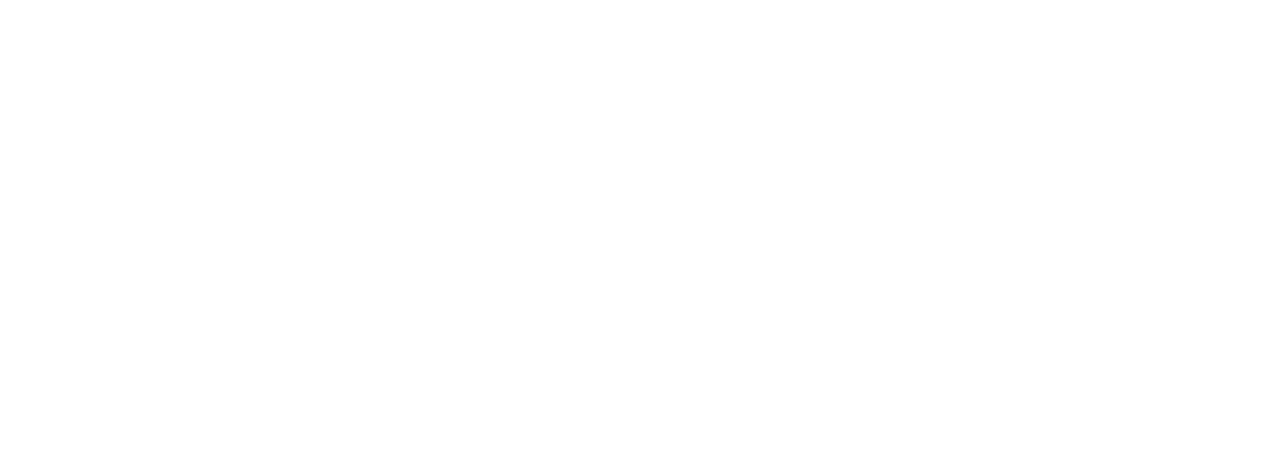
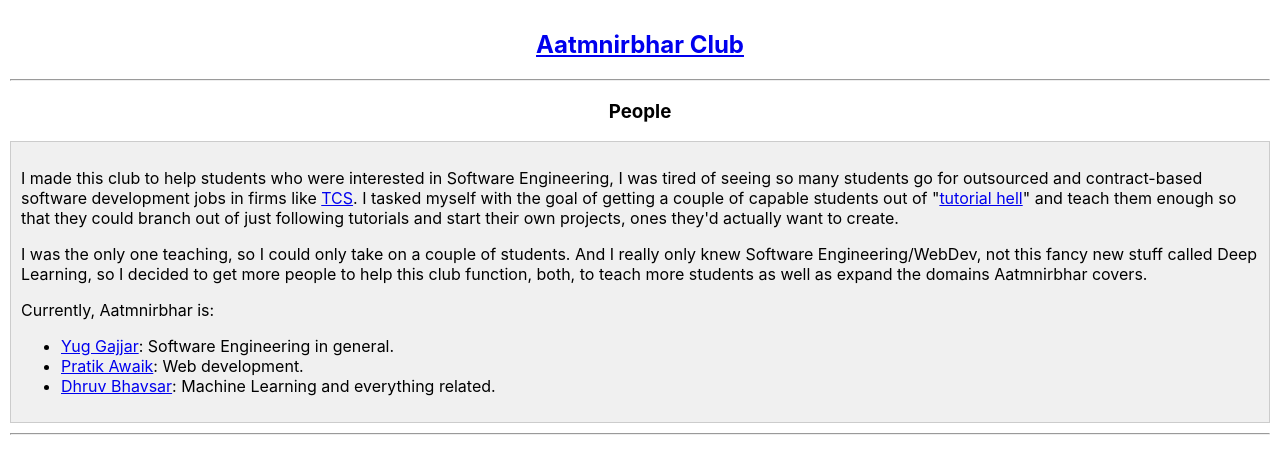
Before and after one commit to Yug34/aatmnirbhar, a React (Create React App) app: page /peopleProf in a window 1280 px wide. Before the commit this address had no page. Shown: the top 474 px of the page. Built offline with nearby package versions, Linux system fonts and the light colour scheme.

Commit message:
More or less done with PeopleProf

```diff
--- a/src/App.js
+++ b/src/App.js
@@ -1,10 +1,8 @@
 import './App.css';
+import './Stylesheets/Prof.css';
 import { useState } from 'react';
 import ProfSite from './Components/ProfessorSite';
 import GoodSite from './Components/ActuallyGoodSite';
-
-// Switches between two states of the website
-// Professional and good looking one, vs one how professors make it.
 
 function App() {
   const [switchSite, setSwitchSite] = useState(false);
--- a/src/Components/JoinUsProf.js
+++ b/src/Components/JoinUsProf.js
@@ -1,4 +1,4 @@
-function JoinUsProf(props) {
+function JoinUsProf() {
     return (
       <div className="join-us">
           Join us!
--- /dev/null
+++ b/src/Components/PeopleProf.js
@@ -0,0 +1,40 @@
+function PeopleProf() {
+    return (
+      <div className="professor-site">
+        <a href="/">
+          <h2 className="centered-text">Aatmnirbhar Club</h2>
+        </a>
+        <hr />
+        <h3 className="centered-text">People</h3>
+        <div className="greyBox">
+          <p>
+            I made this club to help students who were interested in Software Engineering, I was tired of seeing so many students go for outsourced and contract-based
+            software development jobs in firms like <a href="https://www.reddit.com/r/cscareerquestions/comments/eu88if/name_and_shame_tata_consultancy_services/">TCS</a>.
+            I tasked myself with the goal of getting a couple of capable students out of "<a href="https://www.reddit.com/r/learnprogramming/comments/qrlx5m/what_exactly_is_tutorial_hell/">tutorial hell</a>"
+            and teach them enough so that they could branch out of just following tutorials and start their own projects, ones they'd actually want to create.
+          </p>
+          <p>
+            I was the only one teaching, so I could only take on a couple of students. And I really only knew Software Engineering/WebDev, not this fancy new stuff called Deep Learning,
+            so I decided to get more people to help this club function, both, to teach more students as well as expand the domains Aatmnirbhar covers.
+          </p>
+          <p>
+            Currently, Aatmnirbhar is:
+            <ul>
+              <li>
+              <a href="https://www.linkedin.com/in/yug34/">Yug Gajjar</a>: Software Engineering in general.
+              </li>
+              <li>
+              <a href="https://www.linkedin.com/in/pratikawaik/">Pratik Awaik</a>: Web development.
+              </li>
+              <li>
+              <a href="https://www.linkedin.com/in/dhruv-bhavsar-293960189/">Dhruv Bhavsar</a>: Machine Learning and everything related.
+              </li>
+            </ul>
+          </p>
+        </div>
+        <hr />
+      </div>
+    );
+  }
+
+export default PeopleProf;
--- a/src/Components/ProfessorSite.js
+++ b/src/Components/ProfessorSite.js
@@ -3,15 +3,31 @@
 function ProfSite(props) {
     return (
       <div className="professor-site">
-          Hey I'm a professor!
-          URL of this page is: TODO
-          Inspired by https://cs.uwaterloo.ca/~dberry/
-          https://pages.cpsc.ucalgary.ca/~waycock/
-          <Link to="/joinUsProf">JoinUsProf</Link>
-          <Link to="/whatWeDoProf">WhatWeDoProf</Link>
-          <button onClick={() => props.switchSite(true)}>Click Me!</button>
+          <h2 className="centered-text">Aatmnirbhar Club</h2>
+          <div className="greyBox" id="disclaimer">
+              This isn't the actual Aatmnirbhar website, this is something I made for fun.
+              I have recently been looking for MSc supervisors and have thus looked at a <b>LOT</b> of websites made by professors.
+              I made this to imitate a website that a professor would make for their research group... ish. It is an art I can't replicate!
+              To view the actual website, <button onClick={() => props.switchSite(true)}>Click Me!</button>
+          </div>
+          <hr />
+          <Link to="/joinUsProf">Join Us!</Link>
+          <Link to="/peopleProf">People</Link>
+          <div>
+            <p>
+                <i>Yug Gajjar</i>
+            </p>
+            <p>
+                <tt>yug.gjr@gmail.com</tt>
+            </p>
+            <p>000-111-2222 (home)</p>
+            <p>333-444-5555 (FAX)</p>
+            <p><small>But please use email, as I'm not even sure the phone still works.</small></p>
+          </div>
       </div>
     );
-  }
+}
 
+// Inspired by https://cs.uwaterloo.ca/~dberry/
+// https://pages.cpsc.ucalgary.ca/~aycock/
 export default ProfSite;
--- a/src/Components/WhatWeDoProf.js
+++ /dev/null
@@ -1,9 +0,0 @@
-function JoinUsProf(props) {
-    return (
-      <div className="join-us">
-        What we do!
-      </div>
-    );
-  }
-
-export default JoinUsProf;
--- /dev/null
+++ b/src/Stylesheets/Prof.css
@@ -0,0 +1,15 @@
+.professor-site {
+    text-align: left;
+    padding: 10px;
+}
+
+.greyBox {
+    background-color: #f0f0f0;
+    border: 1px solid #ccc;
+    padding: 10px;
+    margin-bottom: 10px;
+}
+
+.centered-text {
+    text-align: center;
+}
--- a/src/index.js
+++ b/src/index.js
@@ -4,7 +4,7 @@
 import App from './App';
 import { BrowserRouter, Routes, Route } from "react-router-dom";
 import JoinUsProf from './Components/JoinUsProf';
-import WhatWeDoProf from './Components/WhatWeDoProf';
+import PeopleProf from './Components/PeopleProf';
 
 ReactDOM.render(
   <React.StrictMode>
@@ -12,7 +12,7 @@
       <Routes>
         <Route exact path="/" element={<App />} />
         <Route path="joinUsProf" element={<JoinUsProf />} />
-        <Route path="whatWeDoProf" element={<WhatWeDoProf />} />
+        <Route path="peopleProf" element={<PeopleProf />} />
       </Routes>
     </BrowserRouter>
   </React.StrictMode>,
```
